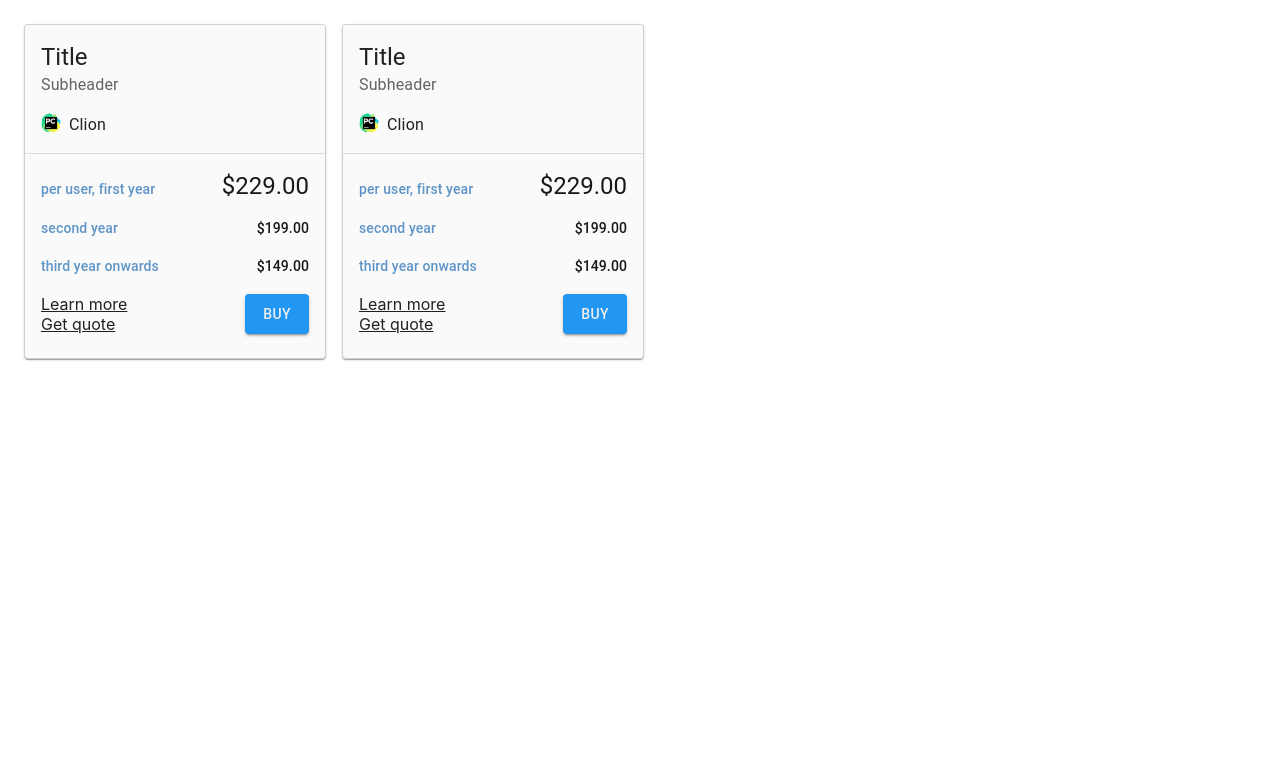
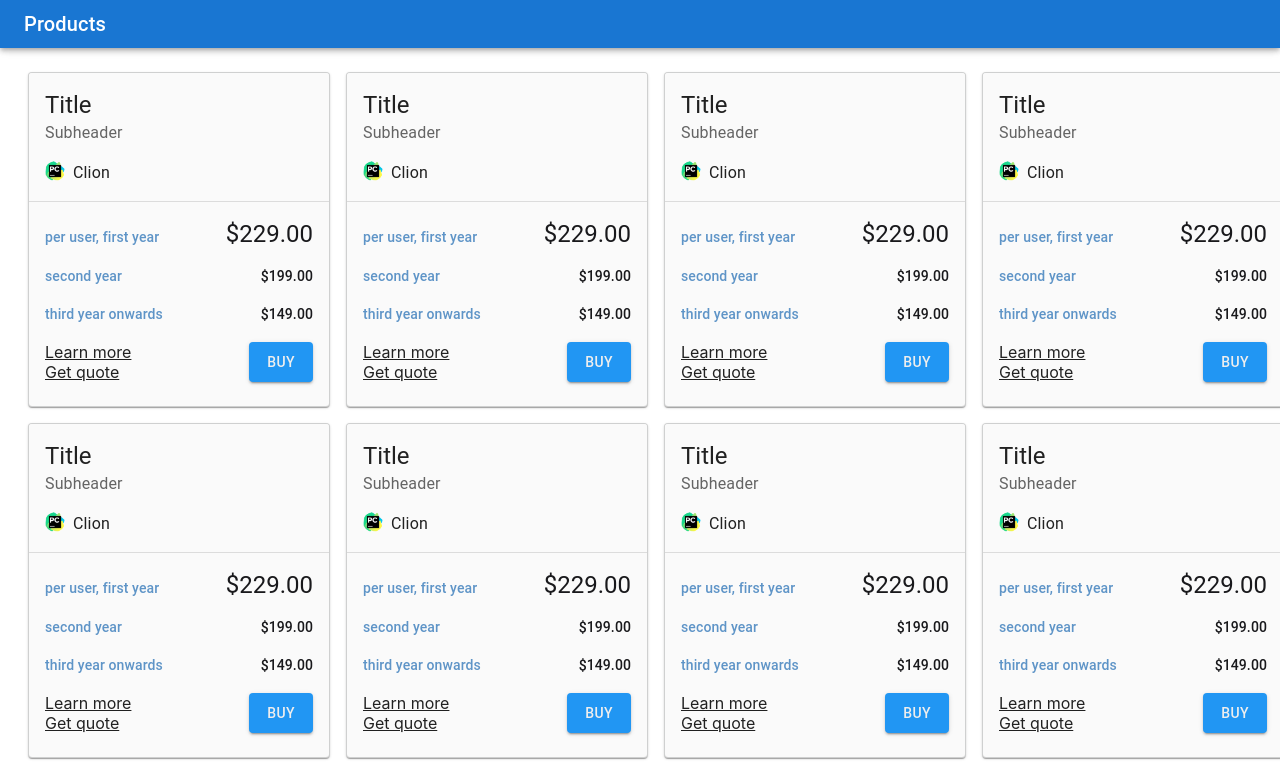
Before and after one commit to BenCheng2/reactsoftwarestore, a React (Create React App) app: page / in a window 1280 px wide. Shown: the top 772 px of the page. Built offline with nearby package versions, Linux system fonts and the light colour scheme.

Commit message:
feat(Pages): Add bar in the top of the main page

```diff
--- a/src/pages/Home/homepage.tsx
+++ b/src/pages/Home/homepage.tsx
@@ -1,10 +1,130 @@
 import React from 'react'
 import Product from "../../components/Product";
-import {Grid} from "@mui/material";
+import {AppBar, Button, Grid, IconButton, Link, Toolbar, Typography} from "@mui/material";
 
 const products = [
     {
         title: 'Clion',
+        subheader: 'IDE',
+        iconAddress: './pycharm.png',
+        product: 'Clion',
+        firstYearPrice: '$200',
+        secondYearPrice: '$400',
+        thirdYearPrice: '$600',
+        learnMore: '',
+        getQuote: '',
+        buyLink: '',
+    },
+    {
+        title: 'Jetbrain',
+        subheader: 'IDE',
+        iconAddress: './pycharm.png',
+        product: 'Clion',
+        firstYearPrice: '$200',
+        secondYearPrice: '$400',
+        thirdYearPrice: '$600',
+        learnMore: '',
+        getQuote: '',
+        buyLink: '',
+    },
+    {
+        title: 'Jetbrain',
+        subheader: 'IDE',
+        iconAddress: './pycharm.png',
+        product: 'Clion',
+        firstYearPrice: '$200',
+        secondYearPrice: '$400',
+        thirdYearPrice: '$600',
+        learnMore: '',
+        getQuote: '',
+        buyLink: '',
+    },
+    {
+        title: 'Jetbrain',
+        subheader: 'IDE',
+        iconAddress: './pycharm.png',
+        product: 'Clion',
+        firstYearPrice: '$200',
+        secondYearPrice: '$400',
+        thirdYearPrice: '$600',
+        learnMore: '',
+        getQuote: '',
+        buyLink: '',
+    },
+    {
+        title: 'Jetbrain',
+        subheader: 'IDE',
+        iconAddress: './pycharm.png',
+        product: 'Clion',
+        firstYearPrice: '$200',
+        secondYearPrice: '$400',
+        thirdYearPrice: '$600',
+        learnMore: '',
+        getQuote: '',
+        buyLink: '',
+    },
+    {
+        title: 'Jetbrain',
+        subheader: 'IDE',
+        iconAddress: './pycharm.png',
+        product: 'Clion',
+        firstYearPrice: '$200',
+        secondYearPrice: '$400',
+        thirdYearPrice: '$600',
+        learnMore: '',
+        getQuote: '',
+        buyLink: '',
+    },
+    {
+        title: 'Jetbrain',
+        subheader: 'IDE',
+        iconAddress: './pycharm.png',
+        product: 'Clion',
+        firstYearPrice: '$200',
+        secondYearPrice: '$400',
+        thirdYearPrice: '$600',
+        learnMore: '',
+        getQuote: '',
+        buyLink: '',
+    },
+    {
+        title: 'Jetbrain',
+        subheader: 'IDE',
+        iconAddress: './pycharm.png',
+        product: 'Clion',
+        firstYearPrice: '$200',
+        secondYearPrice: '$400',
+        thirdYearPrice: '$600',
+        learnMore: '',
+        getQuote: '',
+        buyLink: '',
+    },
+    {
+        title: 'Jetbrain',
+        subheader: 'IDE',
+        iconAddress: './pycharm.png',
+        product: 'Clion',
+        firstYearPrice: '$200',
+        secondYearPrice: '$400',
+        thirdYearPrice: '$600',
+        learnMore: '',
+        getQuote: '',
+        buyLink: '',
+    },
+    {
+        title: 'Jetbrain',
+        subheader: 'IDE',
+        iconAddress: './pycharm.png',
+        product: 'Clion',
+        firstYearPrice: '$200',
+        secondYearPrice: '$400',
+        thirdYearPrice: '$600',
+        learnMore: '',
+        getQuote: '',
+        buyLink: '',
+    },
+    {
+        title: 'Jetbrain',
         subheader: 'IDE',
         iconAddress: './pycharm.png',
         product: 'Clion',
@@ -32,7 +152,15 @@ const products = [
 const Homepage = () => {
     return (
         <div>
-            <Grid container spacing={2} sx={{m:2}}>
+            <AppBar position="sticky">
+                <Toolbar variant="dense">
+                    <Typography variant="h6" color="inherit" component="div">
+                        Products
+                    </Typography>
+                </Toolbar>
+            </AppBar>
+
+            <Grid container justifyContent={"center"} sx={{m:2}}>
                 {products.map((product) => {
                     return (
                         <Product key={product.title} {...product}/>
```
